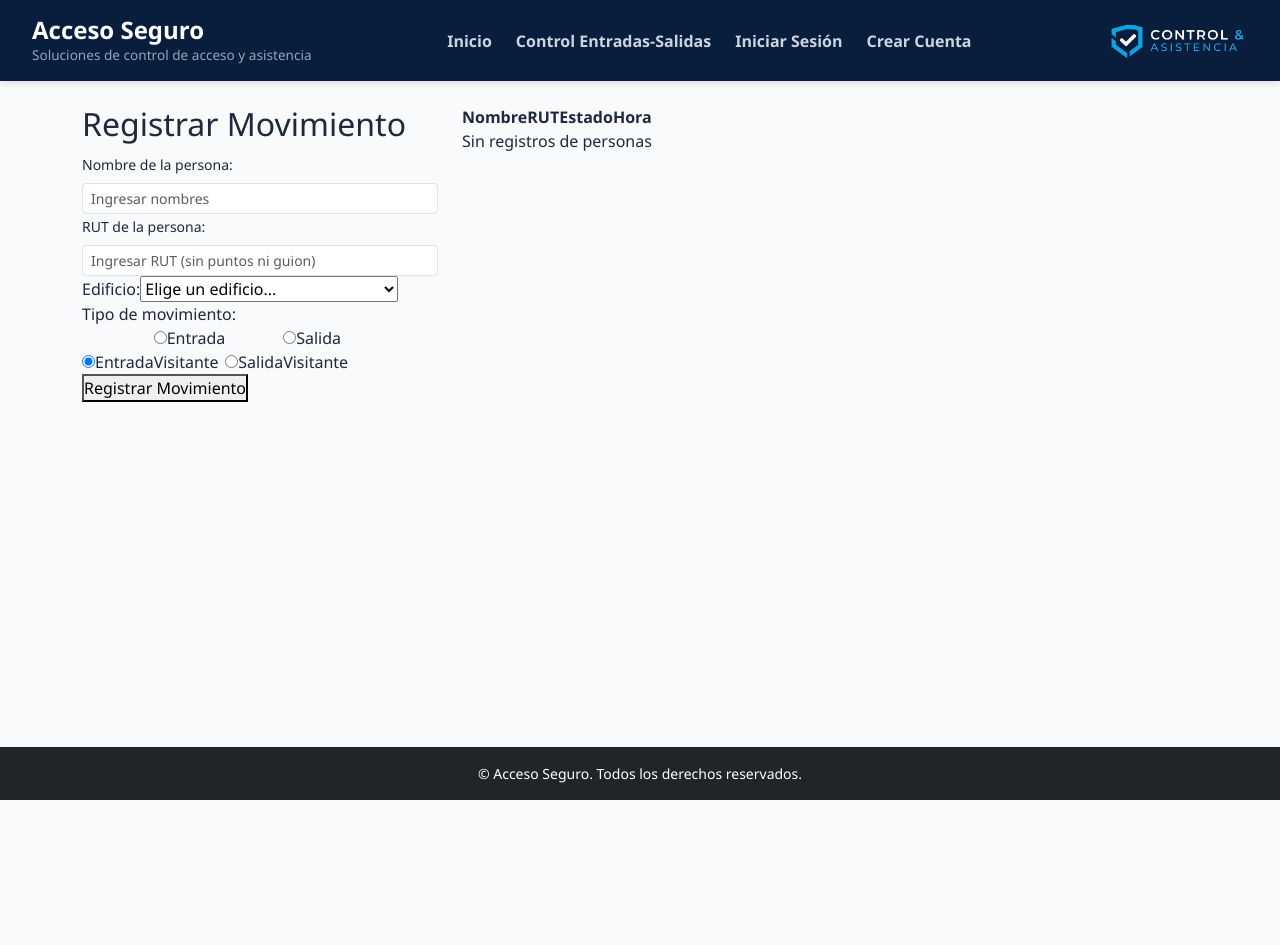
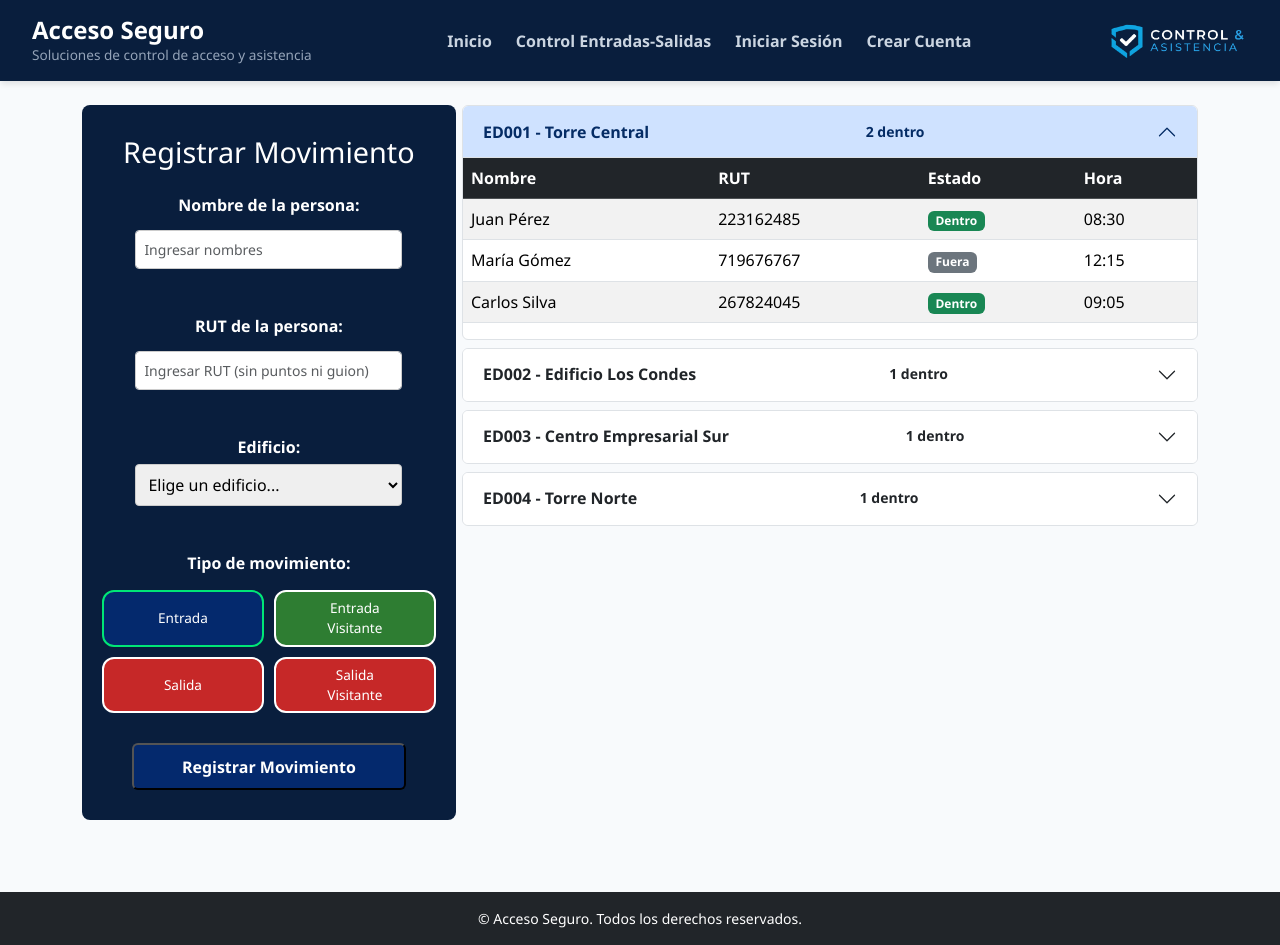
Before and after one commit to Antoogg/Evaluacion-Pagina-React, a React (Vite) app: page /control in a window 1280 px wide. Before the commit the page ends 800 px from the top, so only its background shows below. Built offline with nearby package versions, Linux system fonts and the light colour scheme.

Commit message:
fix: control de entradas y salidas "funcional"

```diff
--- a/package.json
+++ b/package.json
@@ -13,6 +13,7 @@
     "bootstrap": "^5.3.8",
     "bootstrap-icons": "^1.13.2",
     "react": "^19.2.8",
+    "react-bootstrap": "^2.10.10",
     "react-dom": "^19.2.8",
     "react-router-dom": "^7.18.4"
   },
--- a/src/components/edificio/PanelEdificios.jsx
+++ b/src/components/edificio/PanelEdificios.jsx
@@ -30,9 +30,8 @@ function EdificioItem({ id, nombre, personas, abierto, onToggle }) {
 }
 
 function PanelEdificios({ edificios, datos}){
-  const [idAbierto, satIdAbierto] = useState(edificos[0]?.id ?? null);
-  const alternar = (id) => satIdAbierto((actual) => (actual === id ? null: id))
-
+  const [idAbierto, setIdAbierto] = useState(edificios[0]?.id ?? null);
+const alternar = (id) => setIdAbierto((actual) => (actual === id ? null : id));
   return (
     <div className="accordion" id="panelEdificios">
       {edificios.map((ed) => (
--- a/src/components/edificio/TablaPersonas.jsx
+++ b/src/components/edificio/TablaPersonas.jsx
@@ -1,30 +1,33 @@
 function FilaPersona({ persona }) {
-  const claseEstado = persona.estado === 'Dentro' ? 'dentro' : 'fuera';
+  const dentro = persona.estado === 'Dentro';
   return (
     <tr>
       <td>{persona.nombre}</td>
       <td>{persona.rut}</td>
-      <td><strong className={`status ${claseEstado}`}>{persona.estado}</strong></td>
+      <td>
+        <span className={`badge text-bg-${dentro ? 'success' : 'secondary'}`}>{persona.estado}</span>
+      </td>
       <td>{persona.hora}</td>
     </tr>
   );
 }
 
-
 function TablaPersonas({ personas = [] }) {
   return (
-    <table className="tabla-personas">
-      <thead>
+    <div className="table-responsive">
+      <table className="table table-striped table-hover align-middle">
+        <thead className="table-dark">
           <tr><th>Nombre</th><th>RUT</th><th>Estado</th><th>Hora</th></tr>
         </thead>
         <tbody>
           {personas.length === 0 ? (
-          <tr className="fila-vacia"><td colSpan={4}>Sin registros de personas</td></tr>
+            <tr><td colSpan={4} className="text-center text-muted">Sin registros de personas</td></tr>
           ) : (
             personas.map((p) => <FilaPersona key={p.rut} persona={p} />)
           )}
         </tbody>
       </table>
+    </div>
   );
 }
 
--- a/src/index.css
+++ b/src/index.css
@@ -14,6 +14,8 @@ body {
   background-color: #f8fafc;
   color: #1e293b;
 }
+
+/* HEADER */
 
 .encabezado-principal {
   background-color: #091e3d;
@@ -77,7 +79,6 @@ body {
   border-bottom: 2px solid #38bdf8;
 }
 
-
 .img-logo {
   height: 40px;
   width: auto;
@@ -96,3 +97,116 @@ body {
   padding: 0.2rem 0.5rem;
   border-radius: 4px;
 }
+
+/* CONTROL */
+.movimiento {
+  width: 105%;
+  padding: 30px 20px;
+  background-color: #091e3d;
+  text-align: center;
+  border-radius: 8px;
+  box-sizing: border-box;
+}
+
+.movimiento h2 {
+  color: #ffffff;
+  font-size: 1.8rem;
+  margin-top: 0;
+}
+
+.movimiento label:not(.btn-radio) {
+  color: #ffffff;
+  font-size: 1rem;
+  font-weight: bold;
+  margin-top: 15px;
+  display: block;
+}
+
+.movimiento input[type="text"],
+.movimiento select {
+  width: 80%;
+  padding: 8px;
+  margin-top: 5px;
+  border: 1px solid #ccc;
+  border-radius: 4px;
+  outline: none;
+  box-sizing: border-box;
+}
+
+.mensaje-error {
+  display: block;
+  width: 100%;
+  text-align: center;
+  color: #d32f2f;
+  font-size: 0.85rem;
+  margin-top: 4px;
+  margin-bottom: 8px;
+  min-height: 18px;
+}
+
+.contenedor-registro {
+  margin-bottom: 15px;
+  display: flex;
+  flex-direction: column;
+  align-items: center;
+}
+
+.radioBtn {
+  padding: 15px 0;
+  display: grid;
+  grid-template-columns: 1fr 1fr;
+  gap: 10px;
+  width: 100%;
+}
+
+.btn-radio {
+  padding: 6px;
+  text-align: center;
+  display: flex;
+  align-items: center;
+  justify-content: center;
+  border: 2px solid white;
+  border-radius: 12px;
+  cursor: pointer;
+  color: #ffffff;
+  font-size: 0.85rem;
+  transition: background-color 0.2s;
+}
+
+.btn-entrada {
+  background-color: #2e7d32;
+}
+
+.btn-salida {
+  background-color: #c62828;
+}
+
+.btn-radio:has(input:checked) {
+  background-color: #04296d;
+  border-color: #00e676;
+}
+
+.radioBtn input {
+  display: none;
+}
+
+.btn-radio:hover {
+  background-color: #214387;
+}
+
+
+.btn-registro {
+  display: inline-block;
+  text-align: center;
+  background-color: #04296d;
+  color: #ffffff;
+  padding: 0.6rem 3rem;
+  border-radius: 6px;
+  text-decoration: none;
+  font-weight: 600;
+  transition: background-color 0.2s;
+}
+
+.btn-registro:hover {
+  background-color: #214387;
+}
--- a/src/pages/ControlView.jsx
+++ b/src/pages/ControlView.jsx
@@ -1,22 +1,29 @@
 import { useState } from 'react';
 import FormularioMovimiento from '../components/edificio/FormularioMovimiento';
-import PanelEdificios from '../components/edificio/TablaPersonas';
+import PanelEdificios from '../components/edificio/PanelEdificios';
 import { EDIFICIOS, obtenerDatos, registrarMovimiento as registrarEnBD } from '../data/edificiosData';
 
 function ControlView() {
-  const [datos, setDatos] = useState(obtenerDatos());
+  const [datos, setDatos] = useState(obtenerDatos);
+  const [idAbierto, setIdAbierto] = useState(EDIFICIOS[0].id);
+  const [mensaje, setMensaje] = useState(null); // { texto, tipo }
 
   const handleRegistrar = ({ nombre, rut, idEdificio, tipo }) => {
-    const esEntrada = tipo.includes('Entrada');
+    const esEntrada = tipo.startsWith('Entrada');
     const estado = esEntrada ? 'Dentro' : 'Fuera';
-    const hora = new Date().toLocaleTimeString([], { hour: '2-digit', minute: '2-digit', hour12: false });
+    const hora = new Date().toLocaleTimeString('es-CL', {
+      hour: '2-digit',
+      minute: '2-digit',
+      hourCycle: 'h23',
+    });
 
     try {
       registrarEnBD(idEdificio, { nombre, rut, estado, hora });
-
       setDatos(obtenerDatos());
+      setIdAbierto(idEdificio); // abre el acordeón del edificio donde se registró
+      setMensaje({ texto: `${nombre}: ${esEntrada ? 'entrada' : 'salida'} registrada.`, tipo: 'success' });
     } catch (error) {
-      console.error(error.message);
+      setMensaje({ texto: error.message, tipo: 'danger' });
     }
   };
 
@@ -28,7 +35,17 @@ function ControlView() {
         </div>
 
         <div className="col-lg-8">
-          <PanelEdificios edificios={EDIFICIOS} datos={datos} />
+          {mensaje && (
+            <div className={`alert alert-${mensaje.tipo}`} role="alert">
+              {mensaje.texto}
+            </div>
+          )}
+          <PanelEdificios
+            edificios={EDIFICIOS}
+            datos={datos}
+            idAbierto={idAbierto}
+            onToggle={(id) => setIdAbierto((actual) => (actual === id ? null : id))}
+          />
         </div>
       </div>
     </main>
```
Also changed, not shown: 1 other file (tests, documents, lock files or other folders). Lines whose indentation alone changed are shown as unchanged.
